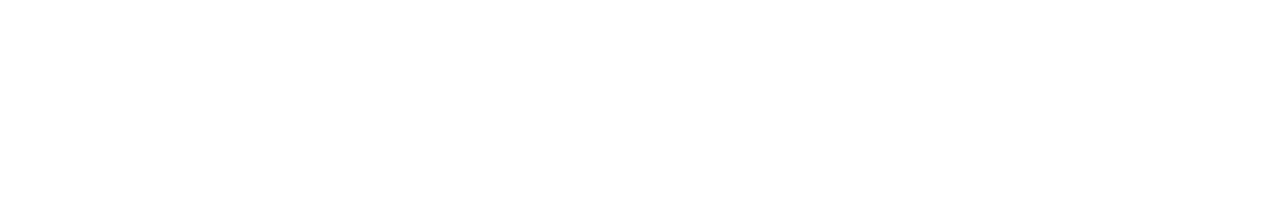
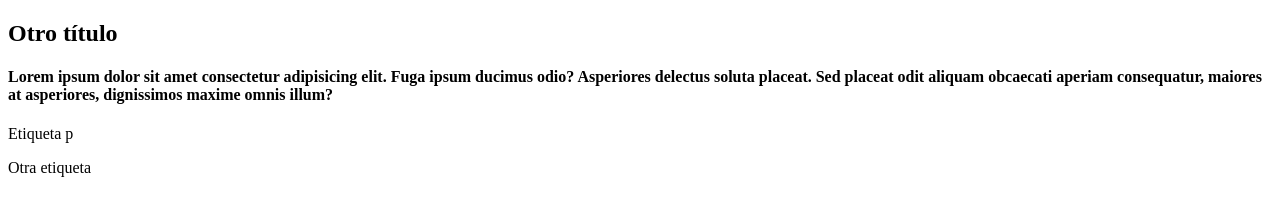
Before and after one commit to Valeria-Gomez-Herrera/vgh-gds0553, a plain HTML site: page index.html in a window 1280 px wide. Drawn offline with Linux system fonts and the light colour scheme.

Commit message:
Modificación del archivo index.html desde la rama feature/login

```diff
--- a/index.html
+++ b/index.html
@@ -3,9 +3,12 @@
 <head>
     <meta charset="UTF-8">
     <meta name="viewport" content="width=device-width, initial-scale=1.0">
-    <title>Document</title>
+    <title>Modificacion desde Feature Login</title>
 </head>
 <body>
-
+    <h2>Otro título</h2>
+    <h4>Lorem ipsum dolor sit amet consectetur adipisicing elit. Fuga ipsum ducimus odio? Asperiores delectus soluta placeat. Sed placeat odit aliquam obcaecati aperiam consequatur, maiores at asperiores, dignissimos maxime omnis illum?</h4>
+    <p>Etiqueta p</p>
+    <p>Otra etiqueta</p>
 </body>
 </html>
```
